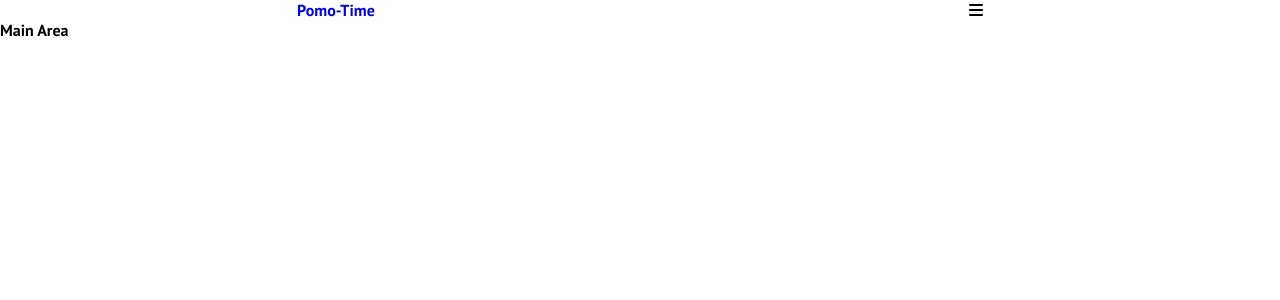
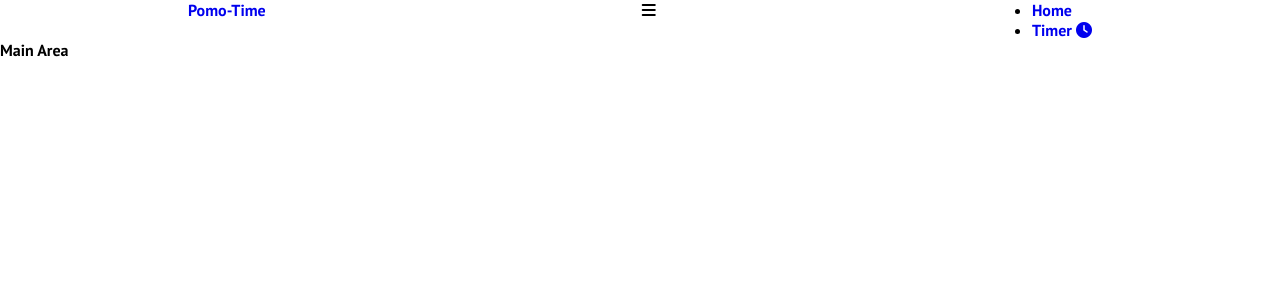
Before and after one commit to justinklam/pomo-time, a React (Create React App) app in the folder client/: page / in a window 1280 px wide. Shown: the top 300 px of the page. Built offline with nearby package versions, Linux system fonts and the light colour scheme.

Commit message:
add list and link for Home/Timer area

```diff
--- a/client/src/components/Navbar/Navbar.jsx
+++ b/client/src/components/Navbar/Navbar.jsx
@@ -12,6 +12,8 @@ const Navbar = () => {
   // sets opposite of current click status
   const handleClick = () => setClick(!click);
 
+  const closeMobileMenu = () => setClick(false);
+
   return (
     <nav className="navbar">
       <Link to="/" className="navbar-logo">
@@ -21,6 +23,18 @@ const Navbar = () => {
         {/* if click is true, show fas fa-times else hamburger */}
         <i className={click ? "fas fa-times" : "fas fa-bars"} />
       </div>
+      <ul className={click ? "nav-menu active" : "nav-menu"}>
+        <li className="nav-item">
+          <Link to="/" className="nav-links" onClick={closeMobileMenu}>
+            Home
+          </Link>
+        </li>
+        <li className="nav-item">
+          <Link to="/timer" className="nav-links" onClick={closeMobileMenu}>
+            Timer <i class="fa-solid fa-clock"></i>
+          </Link>
+        </li>
+      </ul>
     </nav>
   );
 };
```
